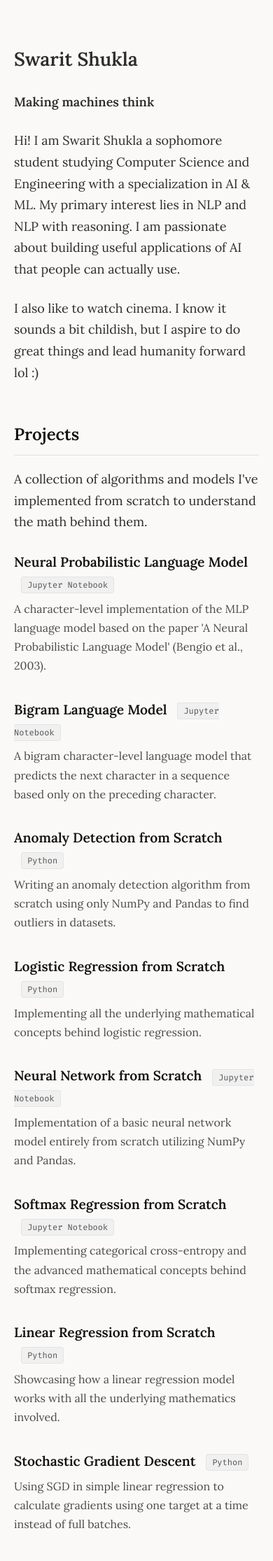
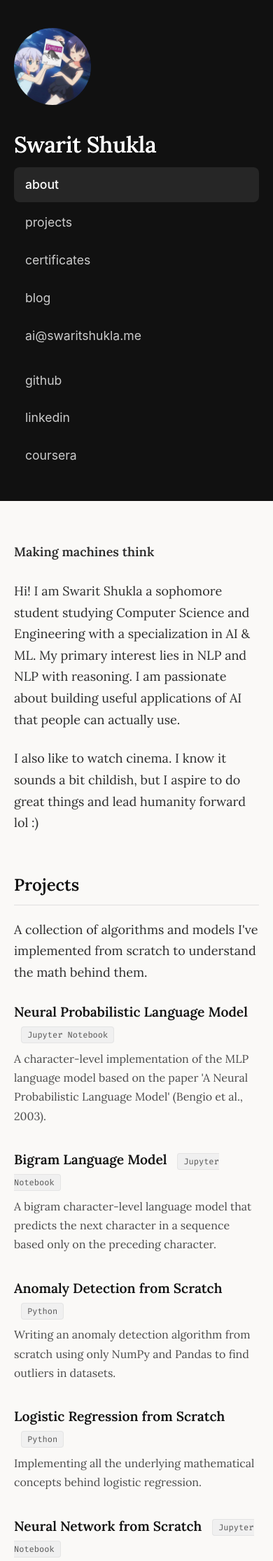
Before and after one commit to SWARITSHUKLA/SWARITSHUKLA.github.io, a Jekyll site: the page built from index.html, in a window 390 px wide. Shown: the top 2231 px of the page at 70% size. Built offline with Jekyll 4.4.1, drawn with Linux system fonts in a browser that asks for light colours.

Commit message:
Changed the look for the mobile devices

```diff
--- a/_layouts/default.html
+++ b/_layouts/default.html
@@ -61,7 +61,7 @@
         <div class="profile">
             <!-- Replace the src link below with your own profile picture URL -->
             <img src="{{ '/79589043.jpeg' | relative_url }}" alt="Profile Picture" class="profile-img">
-            <!-- <h1 class="sidebar-name">Swarit Shukla</h1> -->
+            <h1 class="sidebar-name">Swarit Shukla</h1>
         </div>
 
         <ul class="sidebar-nav">
--- a/index.html
+++ b/index.html
@@ -2,7 +2,6 @@
 layout: default
 ---
         <section id="about">
-            <h1>Swarit Shukla</h1>
             <p><strong>Making machines think</strong></p>
 
             <p>
--- a/style.css
+++ b/style.css
@@ -185,11 +185,11 @@ p {
         width: 100%;
         height: auto;
         padding: 40px 20px;
-        order: 2;
+        order: 1;
     }
     .main-content {
         margin-left: 0;
         padding: 40px 20px;
-        order: 1;
+        order: 2;
     }
 }
```
